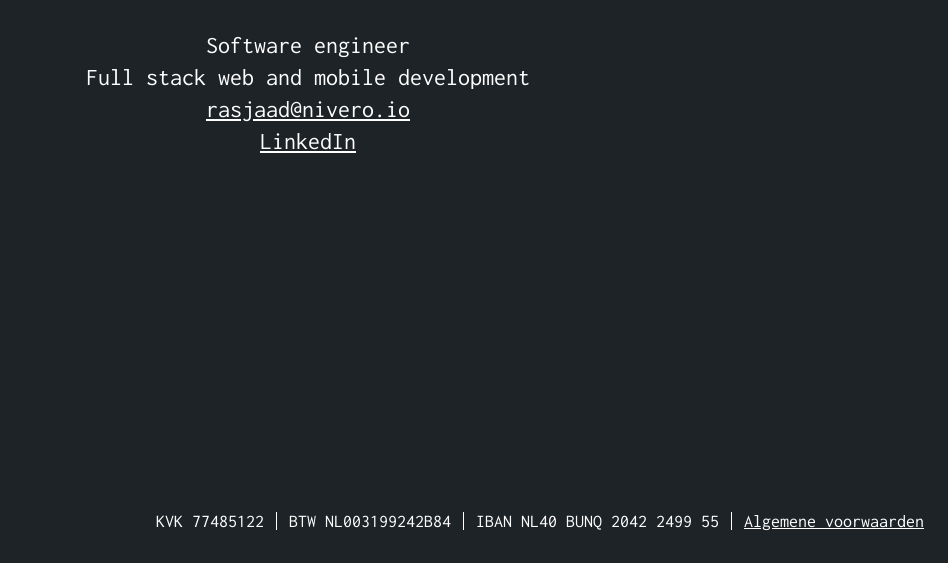
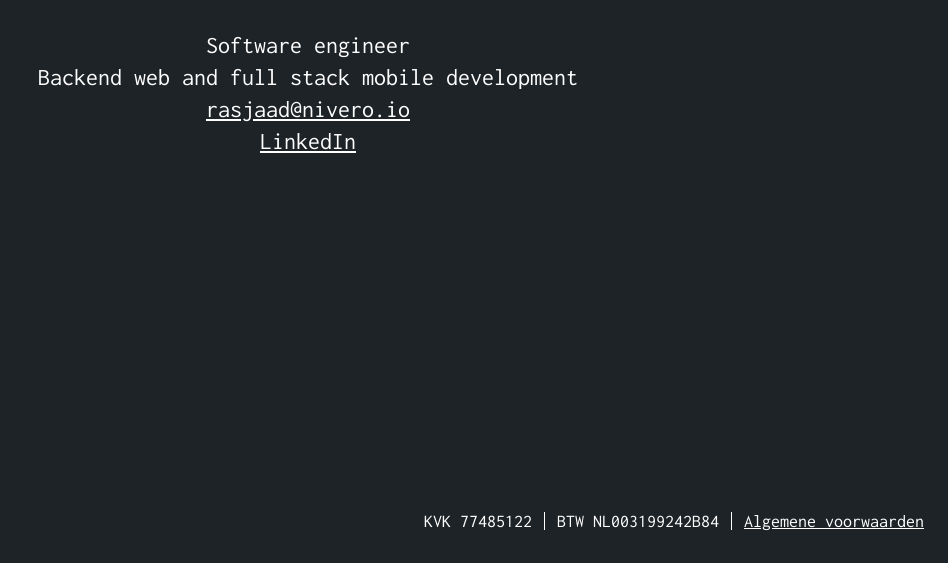
Before and after one commit to Rbasarat/nivero-static, a plain HTML site: page index.html in a window 1280 px wide. Shown: the part 237-800 px from the top of the page, without its empty margins (332-1280 px from the left). Drawn offline with Linux system fonts and the light colour scheme.

Commit message:
update info

```diff
--- a/index.html
+++ b/index.html
@@ -75,7 +75,7 @@
     <article>
       <ul>
         <li>Software engineer</li>
-        <li>Full stack web and mobile development</li>
+        <li>Backend web and full stack mobile development</li>
         <li>
           <a id="email" href="mailto:rasjaad@nivero.io">rasjaad@nivero.io</a>
         </li>
@@ -89,8 +89,9 @@
       <ul>
         <li>KVK 77485122</li>
         <li>BTW NL003199242B84</li>
-        <li>IBAN NL40 BUNQ 2042 2499 55</li>
-        <li><a href="algemenevoorwaarden.nivero.pdf">Algemene voorwaarden</a></li>
+        <li>
+          <a href="algemenevoorwaarden.nivero.pdf">Algemene voorwaarden</a>
+        </li>
       </ul>
     </footer>
   </body>
```
